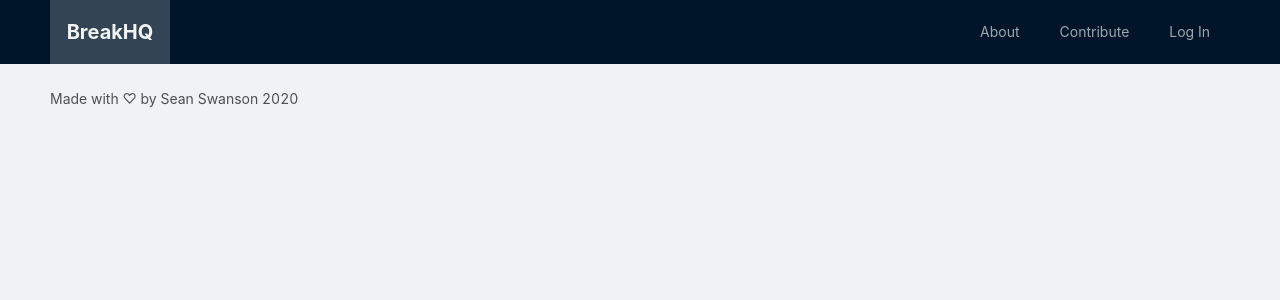
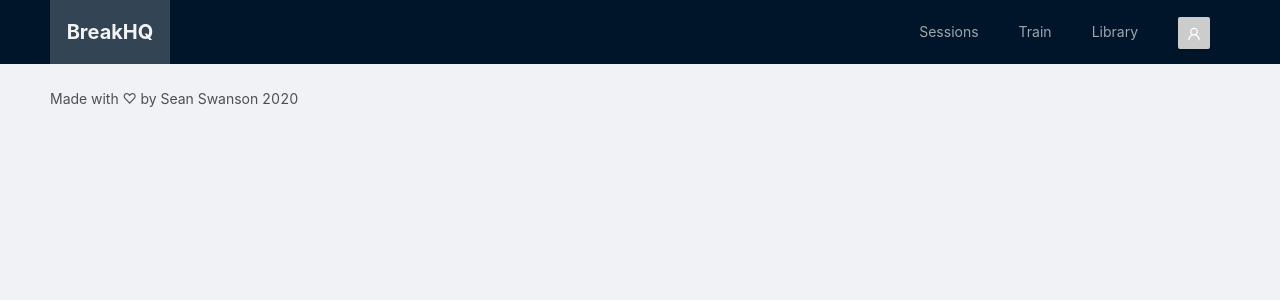
Before and after one commit to seancswanson/breakerbase, a React (Create React App) app: page /move-library in a window 1280 px wide. Shown: the top 300 px of the page. Built offline with nearby package versions, Linux system fonts and the light colour scheme.

Commit message:
Implemented responsive menu and hooked the NavBar to use the routers location for conditionally styling the active link.

```diff
--- a/src/App.jsx
+++ b/src/App.jsx
@@ -13,7 +13,7 @@
 import { Layout, Menu, Breadcrumb, Button } from 'antd';
 
 // Components and Partials imports
-import Navbar from './partials/Navbar/Navbar';
+import NavbarWithRouter from './partials/Navbar/Navbar';
 import Landing from './components/Landing/Landing';
 import Home from './components/Home/Home';
 import Login from './components/Login/Login';
@@ -47,11 +47,11 @@
     const { isLoggedIn } = this.state;
 
     return (
-      <AuthContext.Provider value={false}>
+      <AuthContext.Provider value={true}>
         <Router>
           <div className="App">
             <Layout className="layout">
-              <Navbar isLoggedIn={isLoggedIn}></Navbar>
+              <NavbarWithRouter isLoggedIn={isLoggedIn}></NavbarWithRouter>
               <Route exact path="/" component={Landing} />
               <Route
                 path="/login"
--- a/src/partials/Navbar/Navbar.jsx
+++ b/src/partials/Navbar/Navbar.jsx
@@ -1,7 +1,13 @@
 import React, { Component } from 'react';
+import { withRouter } from 'react-router';
 import { Link } from 'react-router-dom';
 
+import ResponsiveAntMenu from './ResponsiveAntMenu';
 import { Avatar, Layout, Menu } from 'antd';
+import { CloseOutlined, MenuOutlined } from '@ant-design/icons';
+
+import 'antd/lib/menu/style/css';
+import 'antd/lib/popover/style/css';
 import { UserOutlined } from '@ant-design/icons';
 import Login from '../../components/Login/Login';
 
@@ -15,13 +21,41 @@
   }
 
   render() {
-    const { isLoggedIn } = this.props;
+    const { isLoggedIn, location } = this.props;
+    console.log(this);
     return (
       <Header>
         <Link className="logo" to={isLoggedIn ? '/app' : '/'}>
           BreakHQ
         </Link>
-        {isLoggedIn ? (
+        <ResponsiveAntMenu
+          activeLinkKey={location.pathname}
+          theme="dark"
+          mobileMenuContent={(isMenuShown) =>
+            isMenuShown ? <CloseOutlined /> : <MenuOutlined />
+          }
+          menuClassName={'responsive-ant-menu'}
+        >
+          {(onLinkClick) => (
+            <Menu>
+              <Menu.Item key="/app/session-log">
+                <Link to="/app/session-log">Sessions</Link>
+              </Menu.Item>
+              <Menu.Item key="/app/trainer">
+                <Link to="/app/trainer">Train</Link>
+              </Menu.Item>
+              <Menu.Item key="/app/move-library">
+                <Link to="/app/move-library">Library</Link>
+              </Menu.Item>
+              <Menu.Item key="/app/profile">
+                <Link to="/app/profile">
+                  <Avatar shape="square" icon={<UserOutlined />} />
+                </Link>
+              </Menu.Item>
+            </Menu>
+          )}
+        </ResponsiveAntMenu>
+        {/* {isLoggedIn ? (
           <Menu theme="dark" mode="horizontal">
             <Menu.Item key="sessions">
               <Link to="/app/session-log">Sessions</Link>
@@ -50,10 +84,10 @@
               <Link to="/login">Log In</Link>
             </Menu.Item>
           </Menu>
-        )}
+        )} */}
       </Header>
     );
   }
 }
-
-export default Navbar;
+const NavbarWithRouter = withRouter(Navbar);
+export default NavbarWithRouter;
--- /dev/null
+++ b/src/partials/Navbar/ResponsiveAntMenu.js
@@ -0,0 +1,116 @@
+"use strict";
+
+function _typeof(obj) { "@babel/helpers - typeof"; if (typeof Symbol === "function" && typeof Symbol.iterator === "symbol") { _typeof = function _typeof(obj) { return typeof obj; }; } else { _typeof = function _typeof(obj) { return obj && typeof Symbol === "function" && obj.constructor === Symbol && obj !== Symbol.prototype ? "symbol" : typeof obj; }; } return _typeof(obj); }
+
+Object.defineProperty(exports, "__esModule", {
+  value: true
+});
+exports["default"] = void 0;
+
+require("antd/es/popover/style/css");
+
+var _popover = _interopRequireDefault(require("antd/es/popover"));
+
+var _react = _interopRequireWildcard(require("react"));
+
+var _propTypes = require("prop-types");
+
+var _lodash = _interopRequireDefault(require("lodash/throttle"));
+
+function _getRequireWildcardCache() { if (typeof WeakMap !== "function") return null; var cache = new WeakMap(); _getRequireWildcardCache = function _getRequireWildcardCache() { return cache; }; return cache; }
+
+function _interopRequireWildcard(obj) { if (obj && obj.__esModule) { return obj; } if (obj === null || _typeof(obj) !== "object" && typeof obj !== "function") { return { "default": obj }; } var cache = _getRequireWildcardCache(); if (cache && cache.has(obj)) { return cache.get(obj); } var newObj = {}; var hasPropertyDescriptor = Object.defineProperty && Object.getOwnPropertyDescriptor; for (var key in obj) { if (Object.prototype.hasOwnProperty.call(obj, key)) { var desc = hasPropertyDescriptor ? Object.getOwnPropertyDescriptor(obj, key) : null; if (desc && (desc.get || desc.set)) { Object.defineProperty(newObj, key, desc); } else { newObj[key] = obj[key]; } } } newObj["default"] = obj; if (cache) { cache.set(obj, newObj); } return newObj; }
+
+function _interopRequireDefault(obj) { return obj && obj.__esModule ? obj : { "default": obj }; }
+
+function _slicedToArray(arr, i) { return _arrayWithHoles(arr) || _iterableToArrayLimit(arr, i) || _nonIterableRest(); }
+
+function _nonIterableRest() { throw new TypeError("Invalid attempt to destructure non-iterable instance"); }
+
+function _iterableToArrayLimit(arr, i) { if (!(Symbol.iterator in Object(arr) || Object.prototype.toString.call(arr) === "[object Arguments]")) { return; } var _arr = []; var _n = true; var _d = false; var _e = undefined; try { for (var _i = arr[Symbol.iterator](), _s; !(_n = (_s = _i.next()).done); _n = true) { _arr.push(_s.value); if (i && _arr.length === i) break; } } catch (err) { _d = true; _e = err; } finally { try { if (!_n && _i["return"] != null) _i["return"](); } finally { if (_d) throw _e; } } return _arr; }
+
+function _arrayWithHoles(arr) { if (Array.isArray(arr)) return arr; }
+
+var ResponsiveAntMenu = function ResponsiveAntMenu(props) {
+  var MenuMarkup = props.children,
+      activeLinkKey = props.activeLinkKey,
+      className = props.menuClassName,
+      theme = props.theme,
+      mode = props.mode,
+      mobileMenuContent = props.mobileMenuContent,
+      placement = props.placement,
+      popoverTrigger = props.popoverTrigger,
+      throttleViewportChange = props.throttleViewportChange,
+      mobileBreakPoint = props.mobileBreakPoint,
+      closeOnClick = props.closeOnClick;
+
+  var _useState = (0, _react.useState)(0),
+      _useState2 = _slicedToArray(_useState, 2),
+      viewportWidth = _useState2[0],
+      setViewportWidth = _useState2[1];
+
+  var _useState3 = (0, _react.useState)(false),
+      _useState4 = _slicedToArray(_useState3, 2),
+      isMenuShown = _useState4[0],
+      setIsMenuShown = _useState4[1];
+
+  var isMobile = function isMobile() {
+    return viewportWidth < mobileBreakPoint;
+  };
+
+  var onLinkClick = function onLinkClick() {
+    return function () {
+      return isMobile() && closeOnClick ? setIsMenuShown(false) : null;
+    };
+  };
+
+  (0, _react.useEffect)(function () {
+    setViewportWidth(window.innerWidth);
+    var throttledSetViewPortWidth = (0, _lodash["default"])(function () {
+      return setViewportWidth(window.innerWidth);
+    }, throttleViewportChange);
+    window.addEventListener('resize', throttledSetViewPortWidth);
+    return function () {
+      return window.removeEventListener('resize', throttledSetViewPortWidth);
+    };
+  }, []);
+  var MenuMarkupConfig = {
+    theme: !theme ? 'light' : typeof theme === 'function' ? theme(isMobile()) : theme,
+    mode: !mode ? 'horizontal' : typeof mode === 'function' ? mode(isMobile()) : mode,
+    selectedKeys: ["".concat(activeLinkKey)],
+    className: className
+  };
+
+  var menuToRender = _react["default"].cloneElement(MenuMarkup(onLinkClick()), MenuMarkupConfig);
+
+  return isMobile() ? _react["default"].createElement(_popover["default"], {
+    content: menuToRender,
+    trigger: popoverTrigger,
+    placement: placement,
+    visible: isMenuShown,
+    onVisibleChange: setIsMenuShown
+  }, mobileMenuContent(isMenuShown)) : menuToRender;
+};
+
+ResponsiveAntMenu.propTypes = {
+  children: _propTypes.func.isRequired,
+  mobileBreakPoint: _propTypes.number,
+  closeOnMobileLinkClick: _propTypes.bool,
+  throttleViewportChange: _propTypes.number,
+  activeLinkKey: _propTypes.string,
+  placement: _propTypes.string,
+  theme: _propTypes.func,
+  mode: (0, _propTypes.oneOfType)([_propTypes.func, _propTypes.string]),
+  mobileMenuContent: _propTypes.func.isRequired,
+  menuClassName: _propTypes.string,
+  popoverTrigger: (0, _propTypes.oneOf)(['click', 'hover', 'focus'])
+};
+ResponsiveAntMenu.defaultProps = {
+  mobileBreakPoint: 575,
+  throttleViewportChange: 250,
+  placement: 'bottom',
+  closeOnClick: true,
+  popoverTrigger: 'click'
+};
+var _default = ResponsiveAntMenu;
+exports["default"] = _default;
```
Also changed, not shown: package.json (line endings or trailing spaces), 1 other file (tests, documents, lock files or other folders).
